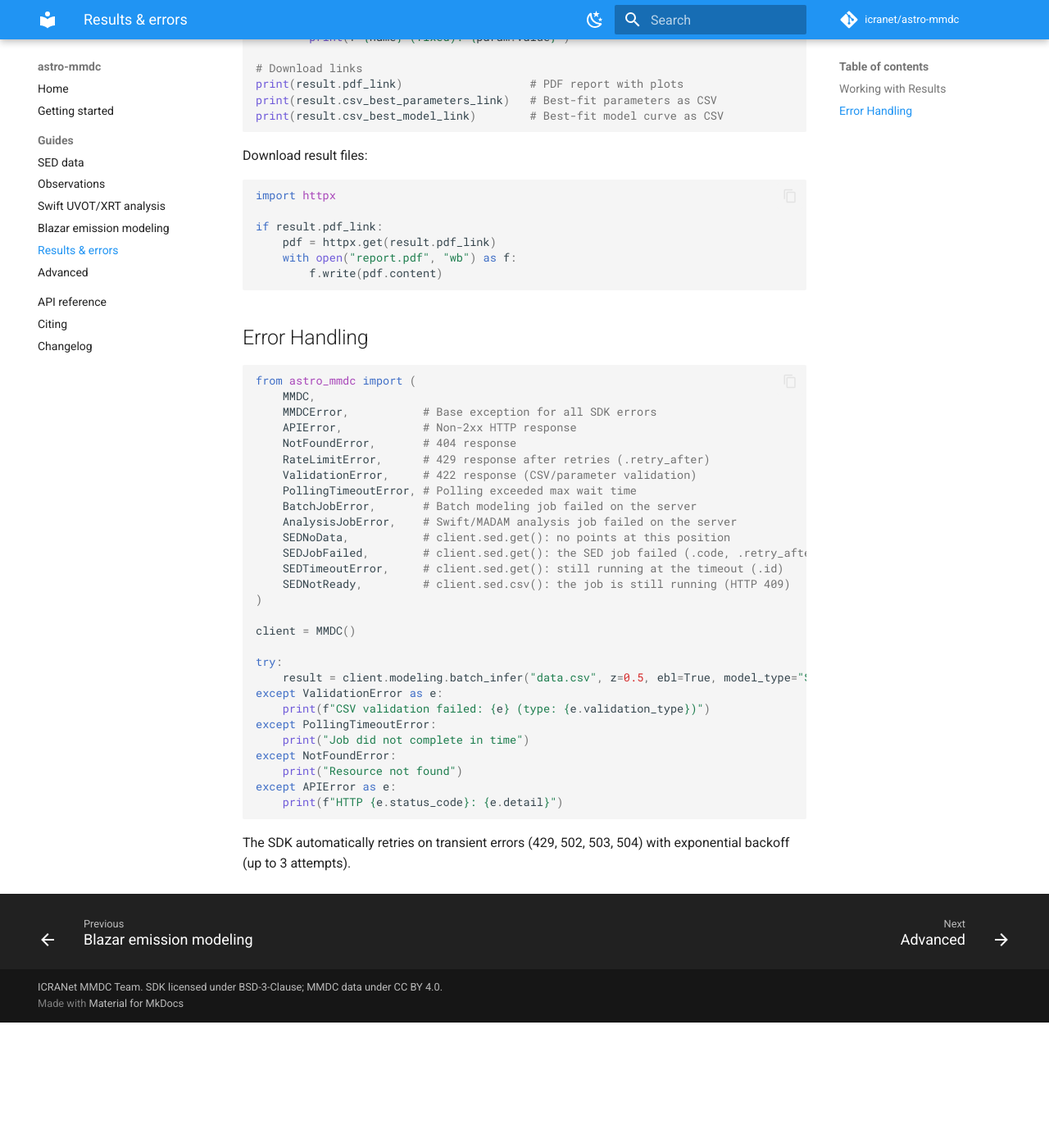
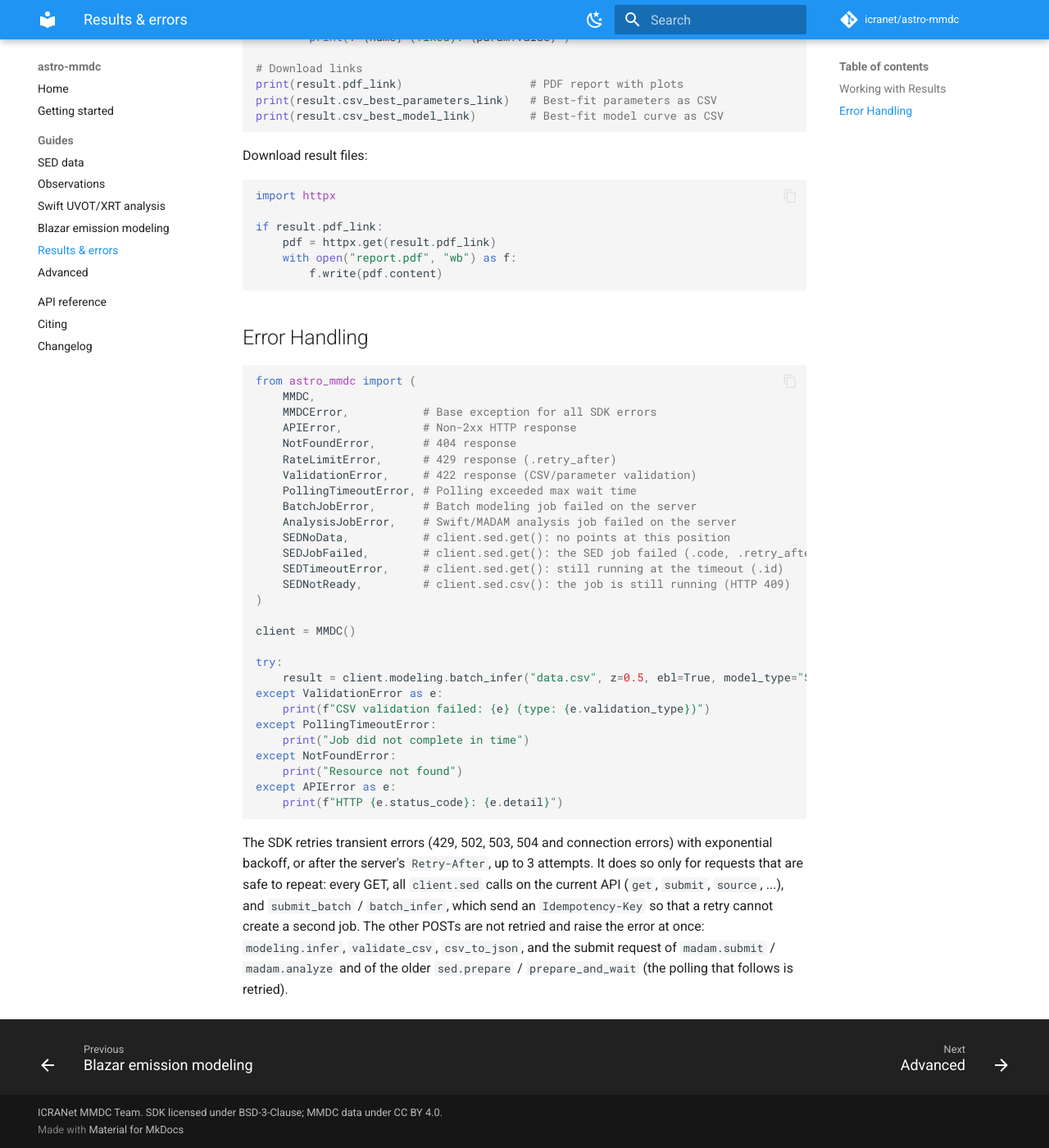
Before and after one commit to icranet/astro-mmdc, an MkDocs documentation site: the page built from docs/guides/results-errors.md, in a window 1280 px wide and 1400 px high, scrolled down 376 px. Shown: the whole window at 82% size. Built offline with MkDocs 1.6.1 and Material for MkDocs 9.7.7, drawn with Linux system fonts in a browser that asks for light colours; comment, search, counter and statistics services are not loaded; before the commit the page ends 1623 px from its top, so only the background shows below that.

Commit message:
Docs: accurate retry note; static licence badge; docs.yml filters
Only requests that are safe to repeat are retried: GETs, the /api/sed/
calls and submit_batch (Idempotency-Key). Other POSTs raise at once.
The docs workflow also runs on pyproject.toml and uv.lock changes and
cancels superseded runs only on pull requests.

````diff
--- a/docs/guides/results-errors.md
+++ b/docs/guides/results-errors.md
@@ -39,7 +39,7 @@ from astro_mmdc import (
     MMDCError,           # Base exception for all SDK errors
     APIError,            # Non-2xx HTTP response
     NotFoundError,       # 404 response
-    RateLimitError,      # 429 response after retries (.retry_after)
+    RateLimitError,      # 429 response (.retry_after)
     ValidationError,     # 422 response (CSV/parameter validation)
     PollingTimeoutError, # Polling exceeded max wait time
     BatchJobError,       # Batch modeling job failed on the server
@@ -64,4 +64,4 @@ except APIError as e:
     print(f"HTTP {e.status_code}: {e.detail}")
 ```
 
-The SDK automatically retries on transient errors (429, 502, 503, 504) with exponential backoff (up to 3 attempts).
+The SDK retries transient errors (429, 502, 503, 504 and connection errors) with exponential backoff, or after the server's `Retry-After`, up to 3 attempts. It does so only for requests that are safe to repeat: every GET, all `client.sed` calls on the current API (`get`, `submit`, `source`, ...), and `submit_batch` / `batch_infer`, which send an `Idempotency-Key` so that a retry cannot create a second job. The other POSTs are not retried and raise the error at once: `modeling.infer`, `validate_csv`, `csv_to_json`, and the submit request of `madam.submit` / `madam.analyze` and of the older `sed.prepare` / `prepare_and_wait` (the polling that follows is retried).
````
Also changed, not shown: README.md (+1 -1 lines), 1 other file.
